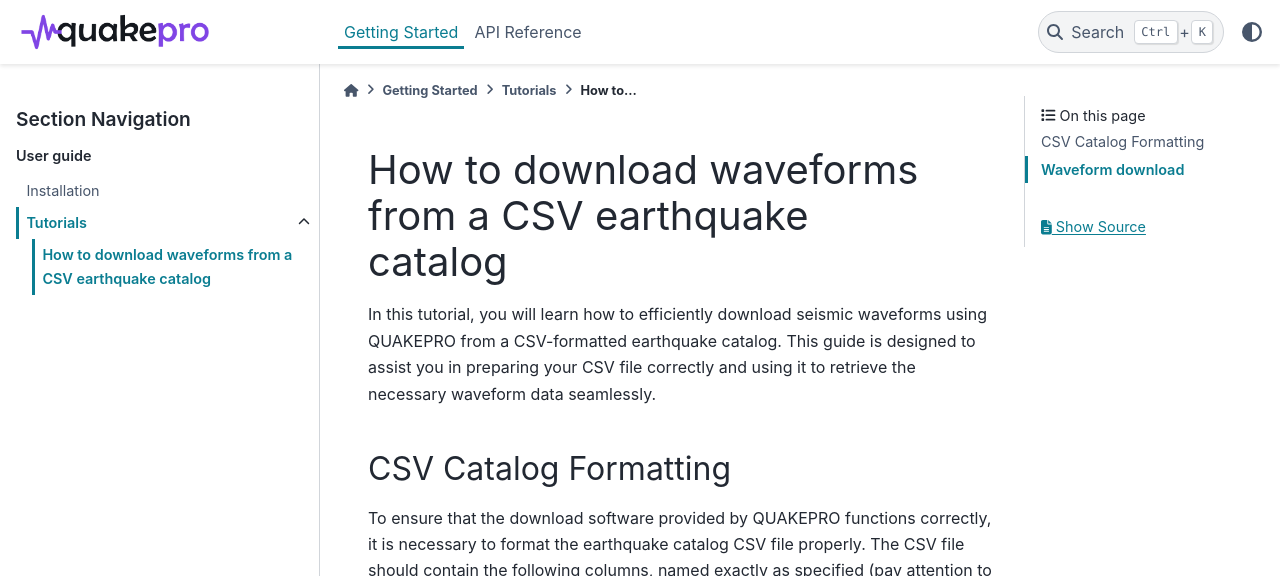
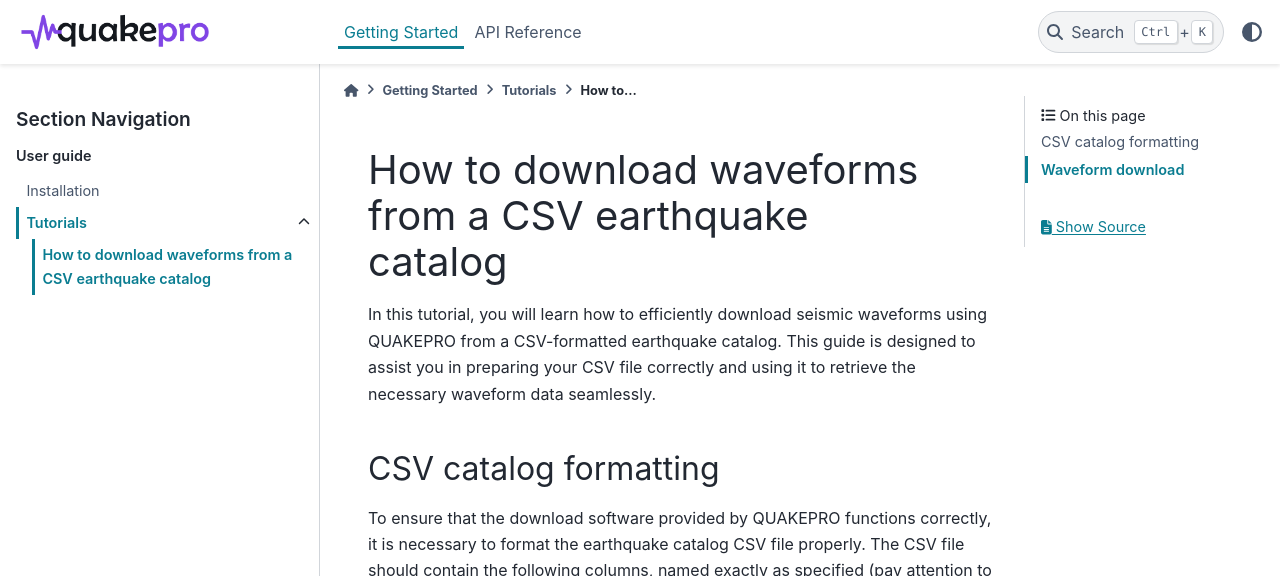
Before and after one commit to gabrielepaoletti/quakepro, a Sphinx documentation site: the page built from docs/source/user_guide/tutorials/how_to_download_waveforms_from_csv.rst, in a window 1280 px wide and 900 px high. Shown: the top 576 px of the window. Built offline with Sphinx 7.4.7 and the PyData theme 0.15.4, drawn with Linux system fonts in a browser that asks for light colours.

Commit message:
Update docs

```diff
--- a/docs/source/user_guide/tutorials/how_to_download_waveforms_from_csv.rst
+++ b/docs/source/user_guide/tutorials/how_to_download_waveforms_from_csv.rst
@@ -3,7 +3,7 @@
 
 In this tutorial, you will learn how to efficiently download seismic waveforms using QUAKEPRO from a CSV-formatted earthquake catalog. This guide is designed to assist you in preparing your CSV file correctly and using it to retrieve the necessary waveform data seamlessly.
 
-CSV Catalog Formatting
+CSV catalog formatting
 ----------------------
 
 To ensure that the download software provided by QUAKEPRO functions correctly, it is necessary to format the earthquake catalog CSV file properly. The CSV file should contain the following columns, named exactly as specified (pay attention to capitalization):
```
